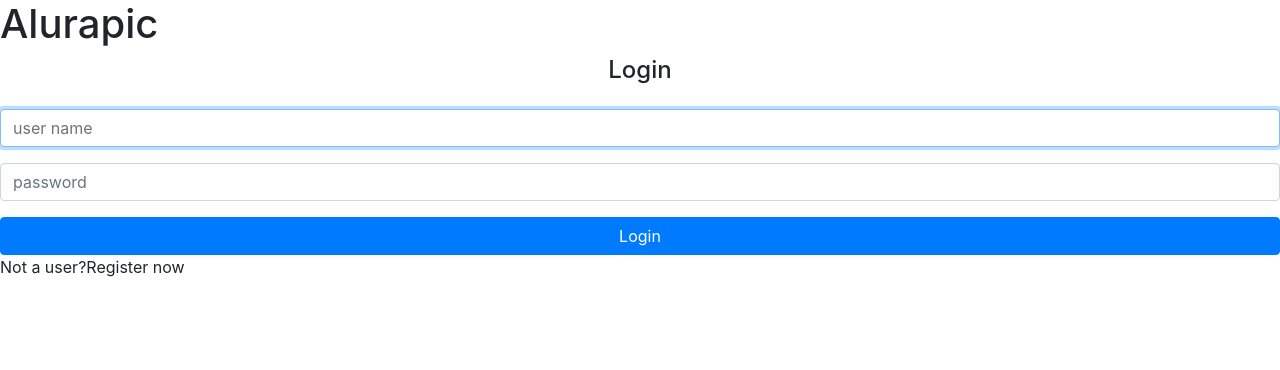
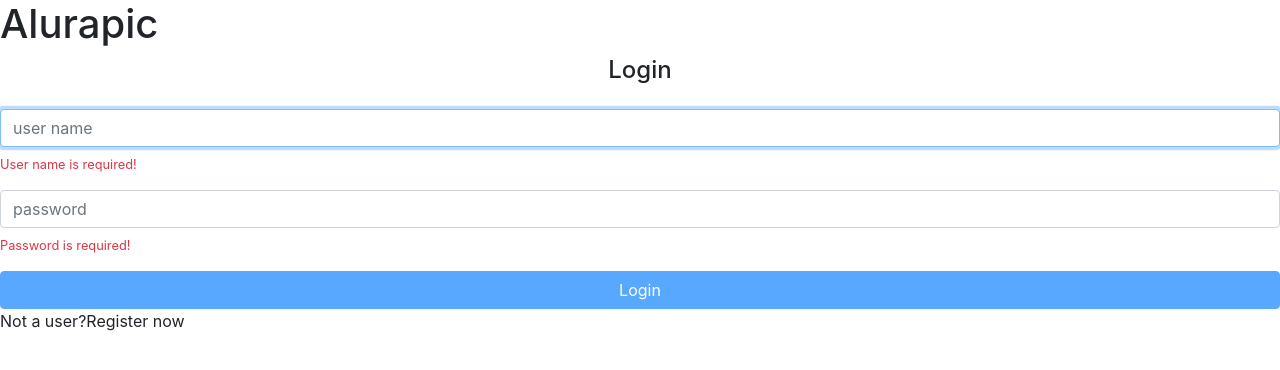
Before and after one commit to douglascamilo/alurapic, an Angular app: page / in a window 1280 px wide. Shown: the top 370 px of the page. Built offline with nearby package versions, Linux system fonts and the light colour scheme.

Commit message:
[Aula 01] - Validação de formulários

```diff
--- a/src/app/home/home.module.ts
+++ b/src/app/home/home.module.ts
@@ -1,11 +1,13 @@
 import { NgModule } from '@angular/core';
 import { CommonModule } from '@angular/common';
 import { SignInComponent } from './sign-in/sign-in.component';
+import { ReactiveFormsModule } from '@angular/forms';
 
 @NgModule({
   declarations: [SignInComponent],
   imports: [
-    CommonModule
+    CommonModule,
+    ReactiveFormsModule
   ]
 })
 export class HomeModule { }
--- a/src/app/home/sign-in/sign-in.component.html
+++ b/src/app/home/sign-in/sign-in.component.html
@@ -1,15 +1,32 @@
 <h4 class="text-center">Login</h4>
 
-<form class="form mt-4">
+<form [formGroup]="loginForm" class="form mt-4">
   <div class="form-group">
-    <input class="form-control" placeholder="user name" autofocus>
+    <input
+      formControlName="userName" class="form-control" placeholder="user name" autofocus>
+
+    <small
+      *ngIf="loginForm.get('userName').errors?.required"
+      class="text-danger d-block mt-2">
+      User name is required!
+    </small>
   </div>
 
   <div class="form-group">
-    <input type="password" class="form-control" placeholder="password">
+    <input
+      formControlName="password" type="password" class="form-control" placeholder="password">
+
+    <small
+      *ngIf="loginForm.get('password').errors?.required"
+      class="text-danger d-block mt-2">
+      Password is required!
+    </small>
   </div>
 
-  <button type="submit" class="btn btn-primary btn-block">Login</button>
+  <button
+    [disabled]="loginForm.invalid"
+    type="submit"
+    class="btn btn-primary btn-block">Login</button>
 </form>
 
 <p>Not a user?<a>Register now</a></p>
--- a/src/app/home/sign-in/sign-in.component.ts
+++ b/src/app/home/sign-in/sign-in.component.ts
@@ -1,4 +1,5 @@
 import { Component, OnInit } from '@angular/core';
+import { FormBuilder, FormGroup, Validators } from '@angular/forms';
 
 @Component({
   selector: 'app-sign-in',
@@ -6,9 +7,15 @@ import { Component, OnInit } from '@angular/core';
   styleUrls: ['./sign-in.component.css']
 })
 export class SignInComponent implements OnInit {
+  loginForm: FormGroup;
 
-  constructor() { }
+  constructor(
+    private formBuilder: FormBuilder) { }
 
   ngOnInit() {
+    this.loginForm = this.formBuilder.group({
+      userName: ['', Validators.required],
+      password: ['', Validators.required]
+    });
   }
 }
```
